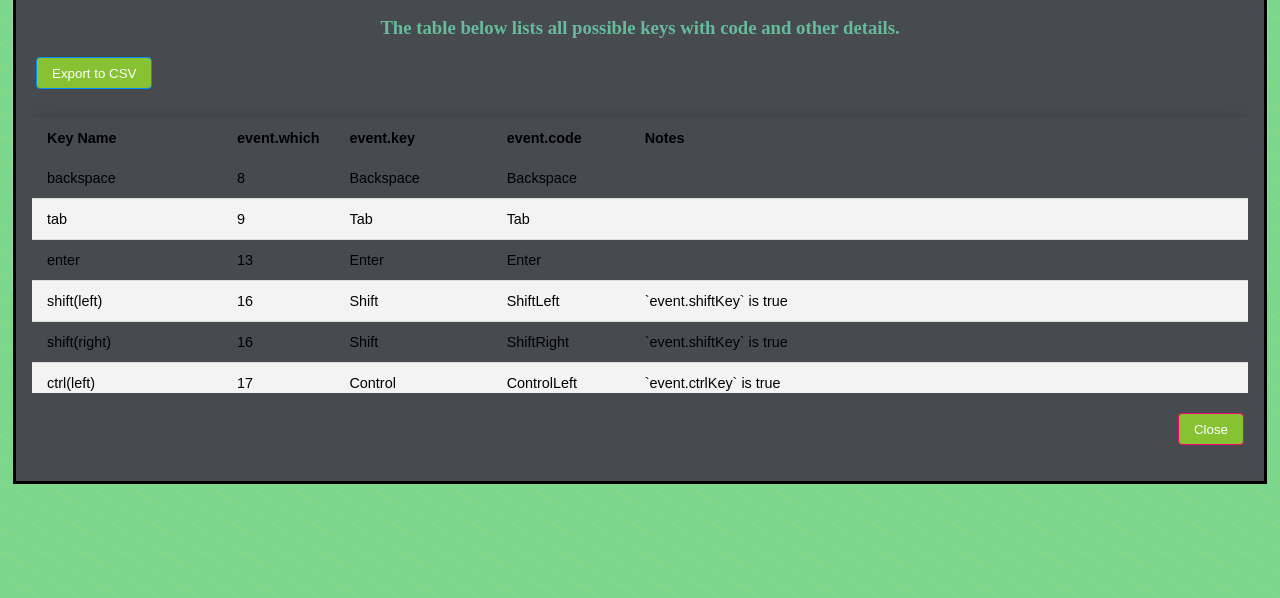
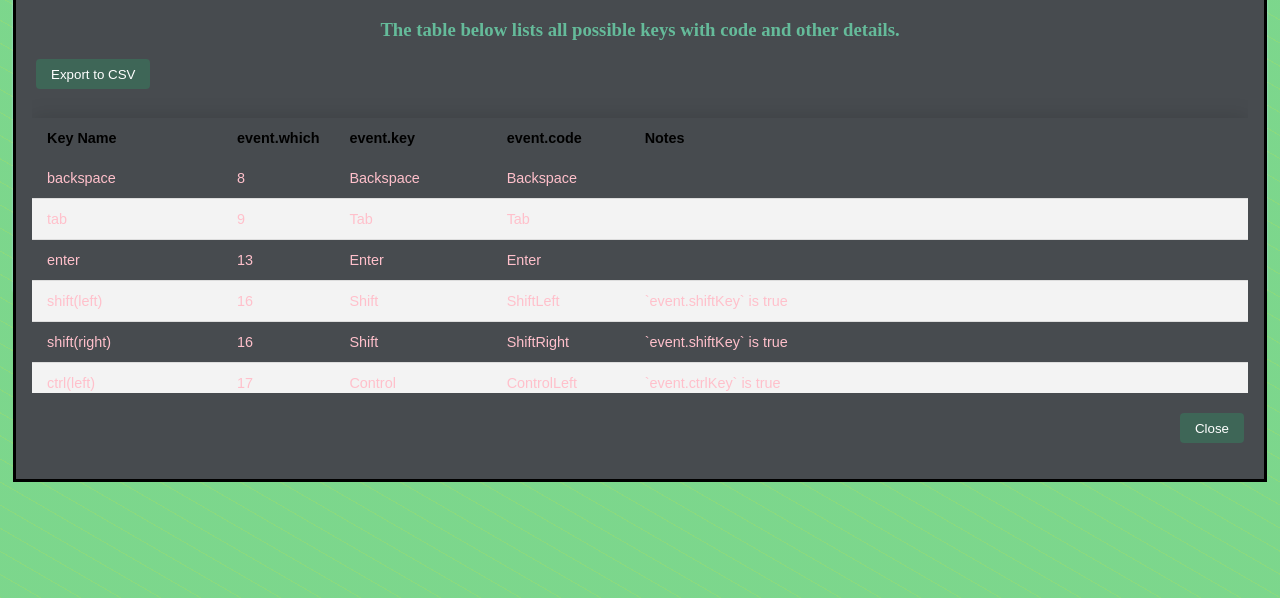
Before and after one commit to atapas/js-keyevents-demo, a website: page index.html in a window 1280 px wide. Both pictures are taken after a click on the button "Show All Key Code". Shown: the part 202-800 px from the top of the page. Drawn offline with nearby package versions, Linux system fonts and the light colour scheme.

Commit message:
Update style.css

```diff
--- a/style.css
+++ b/style.css
@@ -1,5 +1,5 @@
 body {
- background: radial-gradient(circle 80px, #56ab2f, #a8e063);
+ background: radial-gradient(circle  80px, #56ab2f, #a8e063);
   color: #000000;
 }
 
@@ -40,13 +40,15 @@ text-align: center;;
 background:#474B4F;
 }
 #keyCodeDialog button{
-
-background:#86C232;}
+border:none;
+background:#3e6657;}
 #keyCodeDialog h1,h3{
 
   color:rgb(101, 187, 154);
 }
-
+ span {
+  color:pink
+}
 
 table thead tr th.legacy {
   background-color: #f8f3ef;
```
